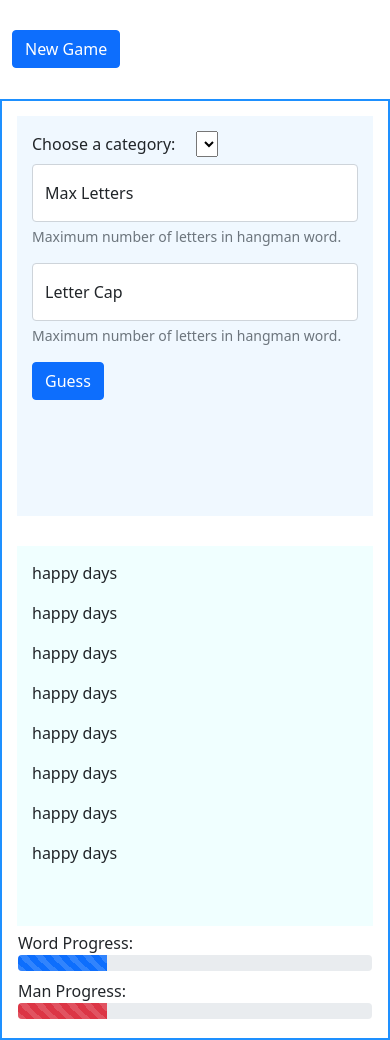
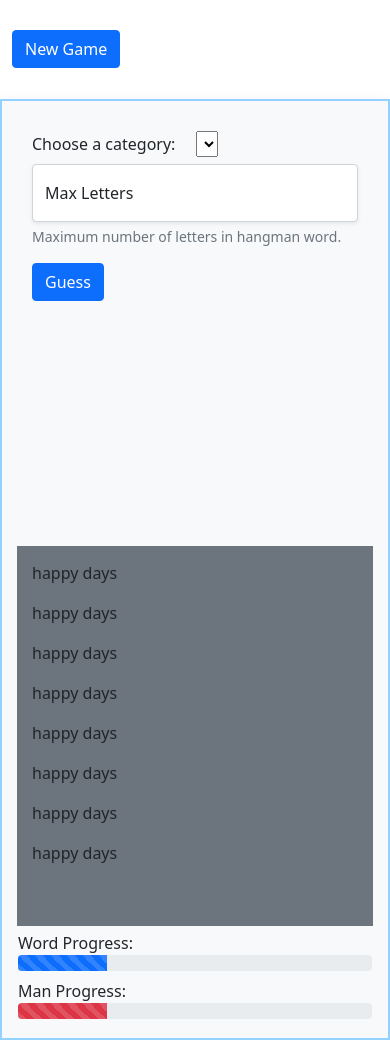
Before and after one commit to CinderScript/csc3221-node-website, a Node server app: page /Hangman/hangman.html in a window 390 px wide. Shown: the part 548-1588 px from the top of the page. Run offline with Node 20, Linux system fonts and the light colour scheme; lists and menus that the app fills with data are empty.

Commit message:
game window shadows, background, responsive

```diff
--- a/public/Hangman/css/hangman.css
+++ b/public/Hangman/css/hangman.css
@@ -1,17 +1,15 @@
 #game-window{
-    border: dodgerblue 2px solid;
+    border: rgb(147, 210, 255) 2px solid;
     padding-bottom: 15px !important;
 }
 
 .game-controls{
-    background-color: aliceblue;
     height: 400px;
     padding: 15px;
     margin: 15px;
 }
 
 .game-output{
-    background-color: azure;
     height: 100%;
     padding: 15px;
     margin: 15px;
--- a/public/Hangman/hangman.html
+++ b/public/Hangman/hangman.html
@@ -45,31 +45,28 @@
         </p>
     </div> <!-- row -->
 
-    <div id="game-window" class="row p-0">
-        <div class="col-md-6 p-0">
+    <div id="game-window" class="row p-0 shadow bg-light">
+
+        <div class="col-md-5 col-lg-4 p-0">
+            <!-- -- -- -- -- -- GAME CONTROLS FORM -- -- -- -- -- -- -->
             <div class="game-controls">
-                <!-- -- -- -- -- -- GAME CONTROLS FORM -- -- -- -- -- -- -->
-                <label for="categories" class="form-label">Choose a category: </label>
-                <select name="categories" id="categories"><!-- populated by js --></select> <br>
+                <label for="word-categories" class="form-label">Choose a category: </label>
+                <select name="word-categories" id="word-categories"><!-- populated by js --></select> <br>
 
 
                 <div class="form-floating mb-3">
-                    <input type="number" name="word-letters-max" id="word-letters-max" class="form-control" placeholder="text">
+                    <input type="number" name="word-letters-max" id="word-letters-max" class="form-control shadow-sm" placeholder="text">
                     <label for="word-letters-max">Max Letters</label>
-                    <div class="form-text">Maximum number of letters in hangman word.</div>
-                </div>
-
-                <div class="form-floating mb-3">
-                    <input type="number" class="form-control" id="floatingInput" placeholder="name@example.com">
-                    <label for="floatingInput">Letter Cap</label>
                     <div class="form-text">Maximum number of letters in hangman word.</div>
                 </div>
 
                 <button id="guess-btn" type="button" class="btn btn-primary">Guess</button>
             </div>
         </div>
-        <div class="col-md-6 p-0">
-            <div class="game-output">
+
+        <div class="col p-0">
+            <!-- -- -- -- -- -- GAME OUTPUT -- -- -- -- -- -- -->
+            <div class="game-output bg-secondary">
                 <p>happy days</p>
                 <p>happy days</p>
                 <p>happy days</p>
--- a/public/Hangman/scripts/hangman.js
+++ b/public/Hangman/scripts/hangman.js
@@ -12,6 +12,7 @@ document.addEventListener("DOMContentLoaded", () => {
     gameWindow = document.getElementById("game-window");
     wordProgress = document.getElementById("word-progress");
     manProgress = document.getElementById("man-progress");
+    categories = document.getElementById("word-categories");
 });
 
 // used for easier to read waiting intervals/timeouts (async style code)
```
